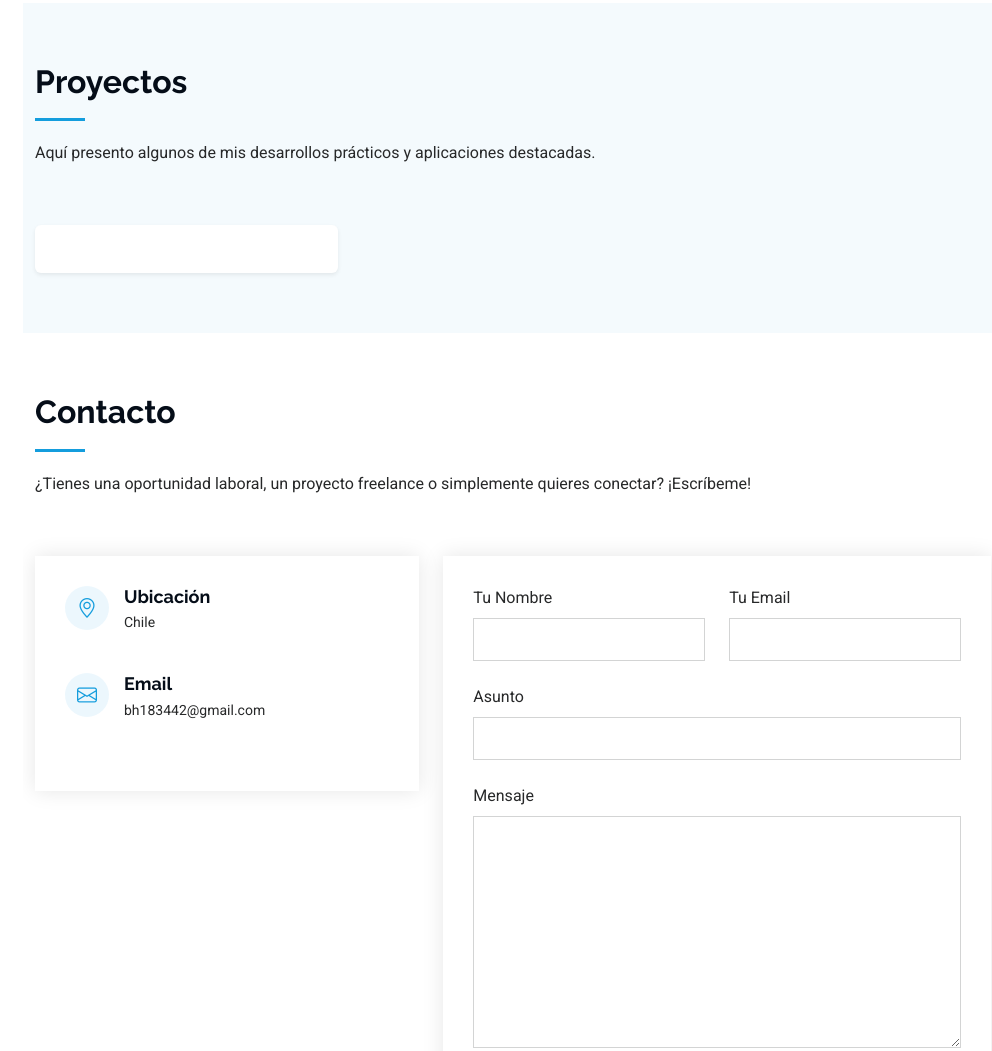
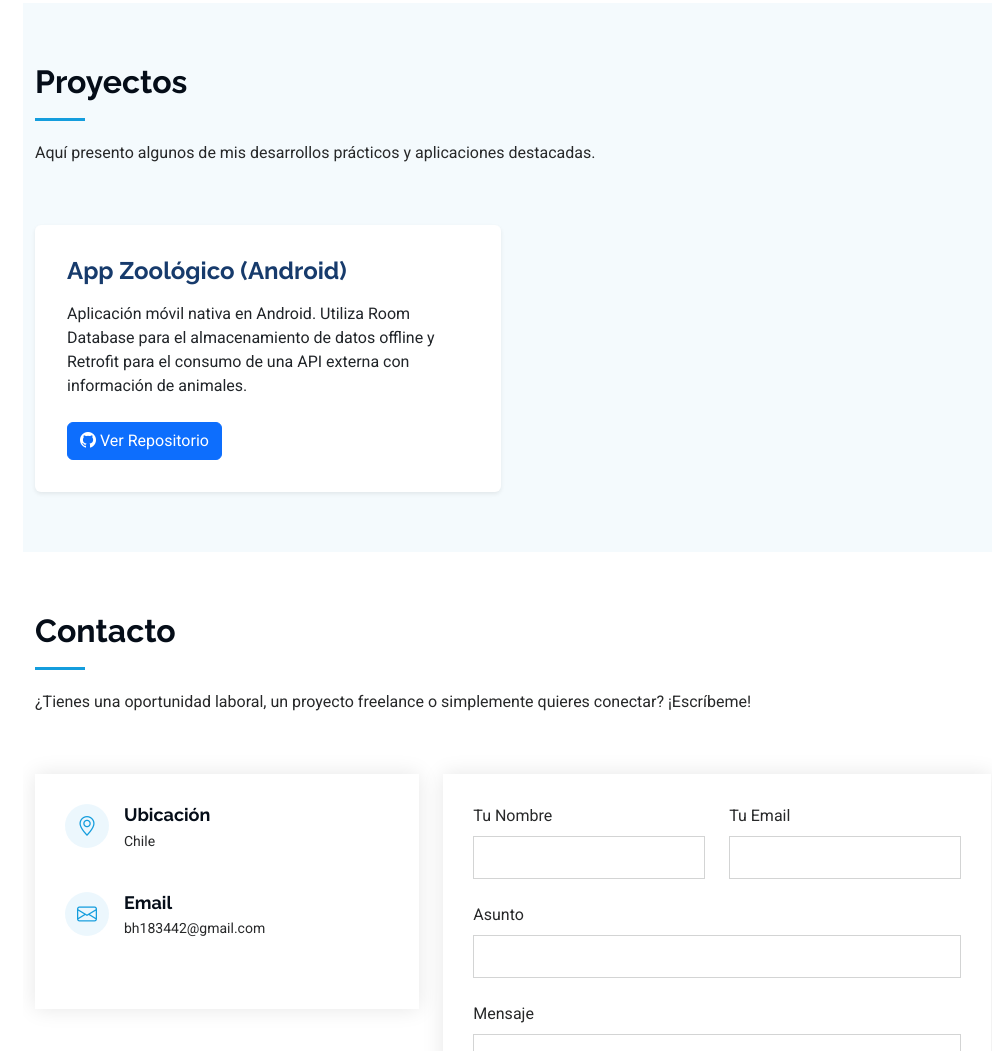
Before and after one commit to bastianhurtadoolea/mi-portafolio, a plain HTML site: page index.html in a window 1280 px wide. Shown: the part 3018-4069 px from the top of the page, without its empty margins (277-1269 px from the left). Drawn offline with Linux system fonts and the light colour scheme.

Commit message:
Arreglo visual de proyectos

```diff
--- a/index.html
+++ b/index.html
@@ -221,19 +221,21 @@
       <div class="container" data-aos="fade-up" data-aos-delay="100">
         <div class="row gy-4">
 
-          <div class="col-lg-4 col-md-6 portfolio-item">
-            <div class="portfolio-content h-100 shadow-sm p-4 bg-white rounded">
-              <div class="portfolio-info">
-                <h4>App Zoológico (Android)</h4>
-                <p class="py-2">Aplicación móvil nativa en Android. Utiliza Room Database para el almacenamiento de datos offline y Retrofit para el consumo de una API externa con información de animales.</p>
-                <a href="https://github.com/bastianhurtadoolea" target="_blank" class="btn btn-outline-primary btn-sm mt-2"><i class="bi bi-github"></i> Ver Repositorio</a>
+          <div class="col-lg-6 col-md-6">
+            <div class="card shadow-sm border-0 h-100 p-3">
+              <div class="card-body">
+                <h4 class="card-title fw-bold" style="color: #173b6c;">App Zoológico (Android)</h4>
+                <p class="card-text py-2 text-dark">Aplicación móvil nativa en Android. Utiliza Room Database para el almacenamiento de datos offline y Retrofit para el consumo de una API externa con información de animales.</p>
+                <a href="https://github.com/bastianhurtadoolea" target="_blank" class="btn btn-primary"><i class="bi bi-github"></i> Ver Repositorio</a>
               </div>
             </div>
           </div>
 
         </div>
       </div>
-    </section><section id="contact" class="contact section">
+    </section>
+
+    <section id="contact" class="contact section">
       <div class="container section-title" data-aos="fade-up">
         <h2>Contacto</h2>
         <p>¿Tienes una oportunidad laboral, un proyecto freelance o simplemente quieres conectar? ¡Escríbeme!</p>
```
